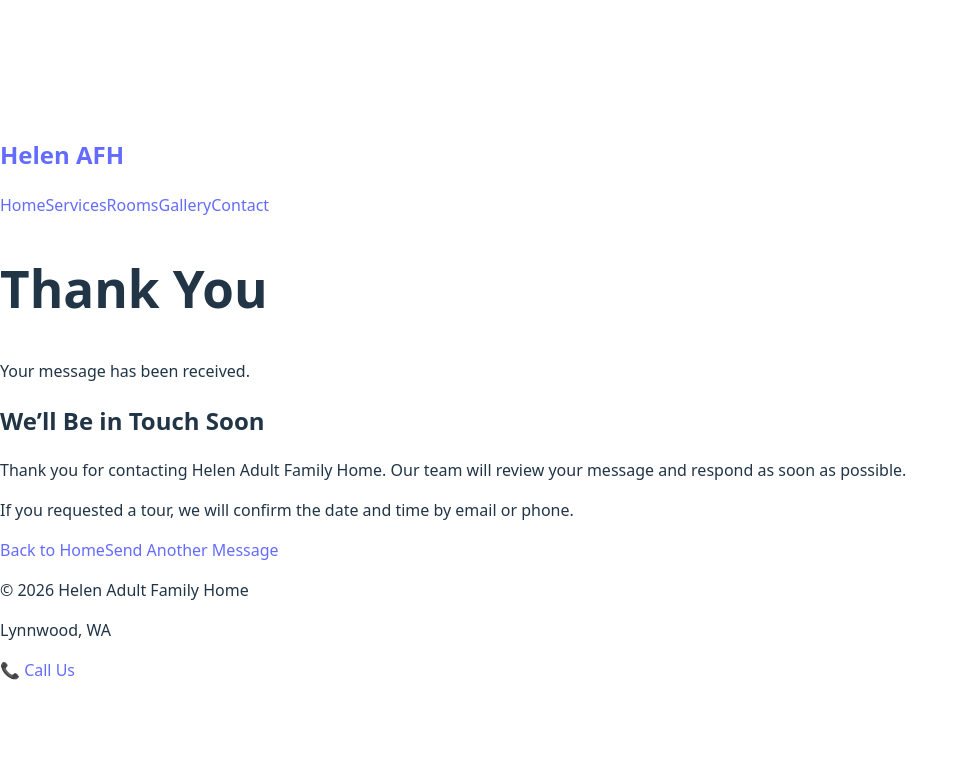
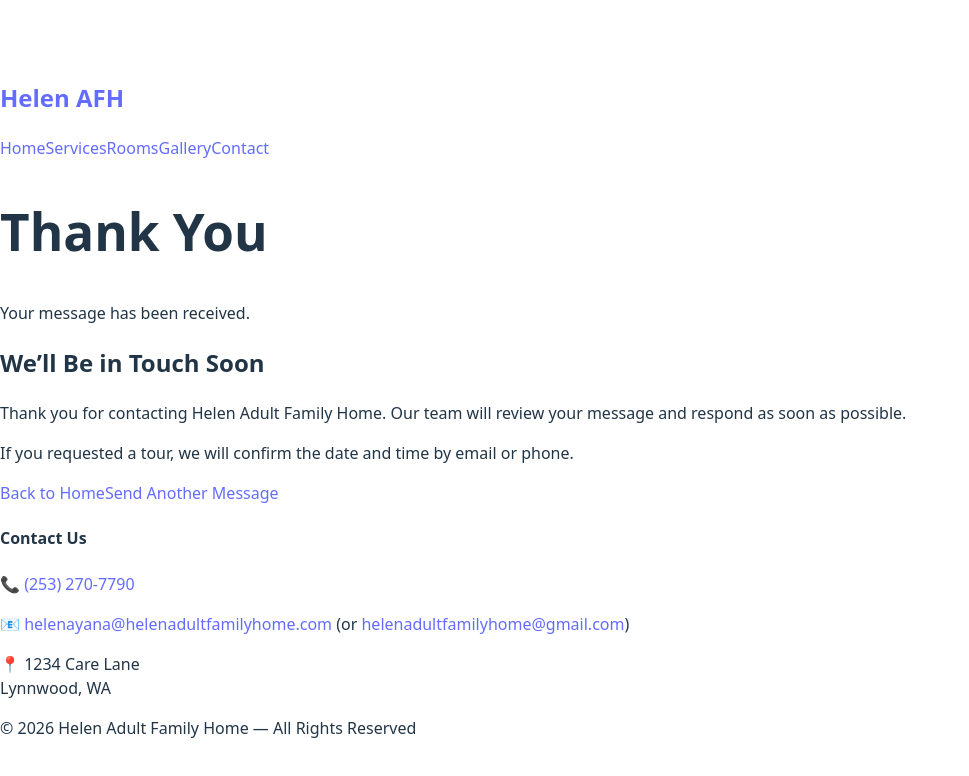
Before and after one commit to oneloveabi/helen-afh, a React (Vite) app: page /thank-you in a window 1280 px wide. Shown: the top 776 px of the page, without its empty margins (0-969 px from the left). Built offline with nearby package versions, Linux system fonts and the light colour scheme; the HTML template or start-up script is replaced by a standard one.

Commit message:
update footer contac us

```diff
--- a/src/components/Footer.jsx
+++ b/src/components/Footer.jsx
@@ -1,9 +1,34 @@
 export default function Footer() {
     return (
-        <footer className="footer">
-            <p>© 2026 Helen Adult Family Home</p>
-            <p>Lynnwood, WA</p>
-            <a href="tel:+1253XXXXXXX">📞 Call Us</a>
+        <footer className="site-footer centered-footer">
+
+            <h4>Contact Us</h4>
+
+            <p>
+                📞 <a href="tel:+12532707790">(253) 270-7790</a>
+            </p>
+
+            <p>
+                📧{" "}
+                <a href="mailto:helenayana@helenadultfamilyhome.com">
+                    helenayana@helenadultfamilyhome.com
+                </a>{" "}
+                (or{" "}
+                <a href="mailto:helenadultfamilyhome@gmail.com">
+                    helenadultfamilyhome@gmail.com
+                </a>
+                )
+            </p>
+
+            <p>
+                📍 1234 Care Lane<br />
+                Lynnwood, WA
+            </p>
+
+            <div className="footer-bottom">
+                © {new Date().getFullYear()} Helen Adult Family Home — All Rights Reserved
+            </div>
+
         </footer>
     );
 }
--- a/src/styles.css
+++ b/src/styles.css
@@ -765,3 +765,33 @@ body {
     text-decoration: none;
     font-weight: 600;
 }
+
+.centered-footer {
+    background: #1f2b3a;
+    color: white;
+    text-align: center;
+    padding: 40px 20px;
+}
+
+.centered-footer h4 {
+    margin-bottom: 15px;
+}
+
+.centered-footer p {
+    margin: 8px 0;
+}
+
+.centered-footer a {
+    color: #2a7de1;
+    text-decoration: none;
+}
+
+.centered-footer a:hover {
+    text-decoration: underline;
+}
+
+.footer-bottom {
+    margin-top: 20px;
+    font-size: 14px;
+    opacity: 0.85;
+}
```
